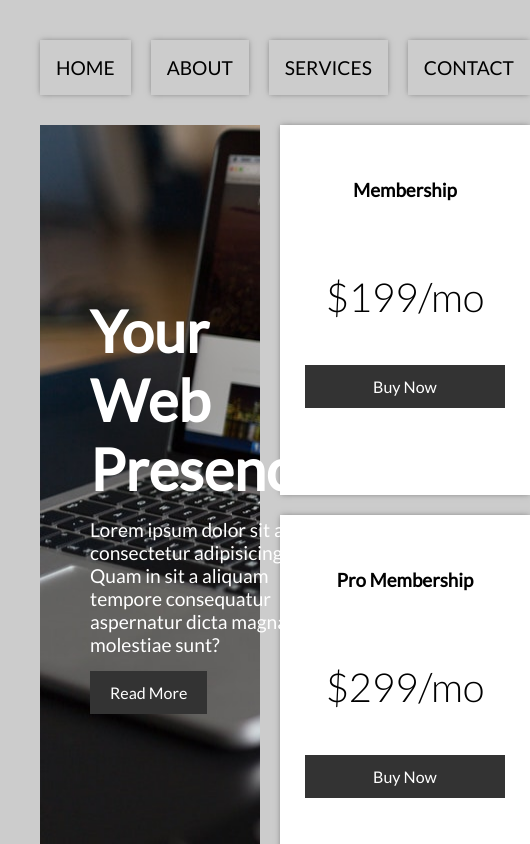
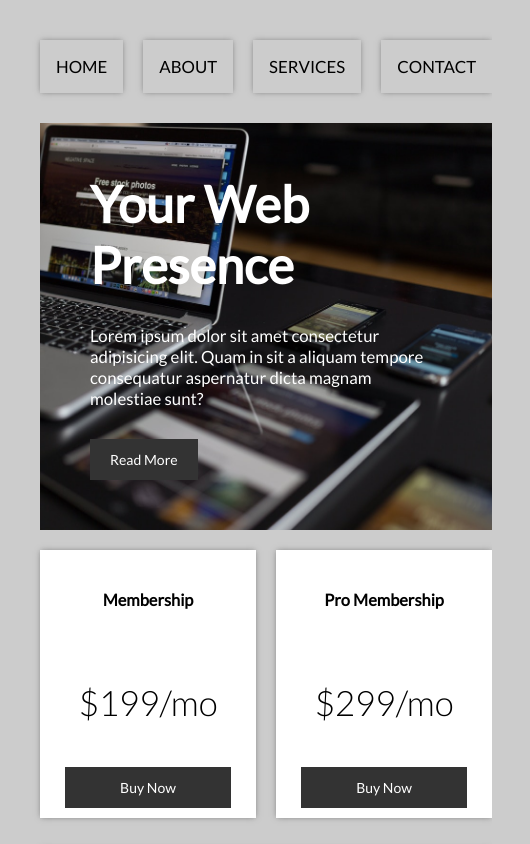
Before and after one commit to arnbz/basic-grid-project, a plain HTML site: page index.html in a window 390 px wide. Shown: the top 844 px of the page, 530 px wide, since content can reach past the window. Drawn offline with nearby package versions, Linux system fonts and the light colour scheme.

Commit message:
Added media queries for tablets

```diff
--- a/index.html
+++ b/index.html
@@ -8,6 +8,7 @@
       rel="stylesheet"
     />
     <link rel="stylesheet" href="/resources/css/style.css" />
+    <link rel="stylesheet" href="/resources/css/media.css" />
     <title>Grid Project</title>
   </head>
   <body>
@@ -77,7 +78,7 @@
           </p>
         </div>
       </section>
-      <section class="web-business">
+      <section class="web-business shadow">
         <img src="resources/img/pci1.jpg" alt="Bulb on slate" />
         <div class="text">
           <h2>Your business on the web</h2>
--- /dev/null
+++ b/resources/css/media.css
@@ -0,0 +1,22 @@
+@media (max-width: 768px) {
+  html {
+    font-size: 14px;
+  }
+
+  header {
+    grid-template-columns: 1fr 1fr;
+    grid-template-areas:
+      'banner banner'
+      'membership1 membership2';
+  }
+
+  .membership1 h3,
+  .membership2 h3 {
+    margin: 30px 0;
+  }
+
+  .membership1 h1,
+  .membership2 h1 {
+    margin-top: 44px;
+  }
+}
--- a/resources/css/style.css
+++ b/resources/css/style.css
@@ -8,7 +8,6 @@ html {
   font-family: 'Lato', sans-serif;
   font-weight: normal;
   text-rendering: optimizeLegibility;
-  font-weight: 16px;
 }
 
 body {
@@ -68,7 +67,7 @@ body {
 
 /* Header */
 header {
-  height: 90vh;
+  /* height: 90vh; */
   display: grid;
   grid-template-columns: auto 250px;
   grid-template-areas:
@@ -78,17 +77,21 @@ header {
 }
 
 .web-presence {
+  display: grid;
+  align-content: center;
   grid-area: banner;
   background: url(img/showcase.jpg);
+  background-repeat: no-repeat;
+  background-size: cover;
+  background-position: center;
   color: white;
-  position: relative;
 }
 
 .web-presence__text {
-  position: absolute;
-  top: 50%;
-  left: 50px;
-  transform: translate(0, -50%);
+  display: grid;
+  padding: 50px;
+  justify-items: start;
+  gap: 30px;
 }
 
 .web-presence__text h1 {
@@ -97,7 +100,6 @@ header {
 
 .web-presence__text p {
   font-size: 1.2rem;
-  margin: 15px 0;
 }
 
 .membership1,
```
